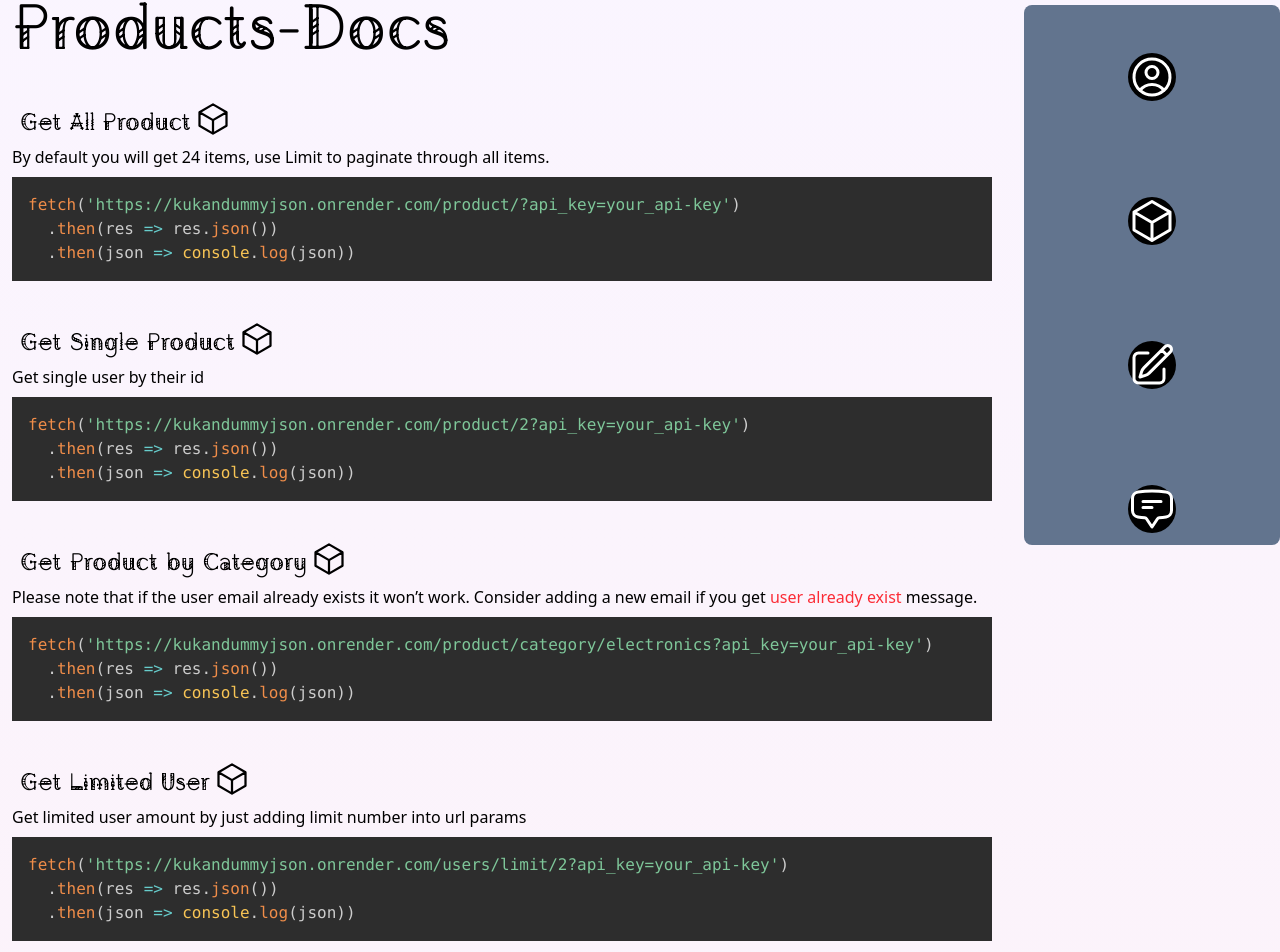
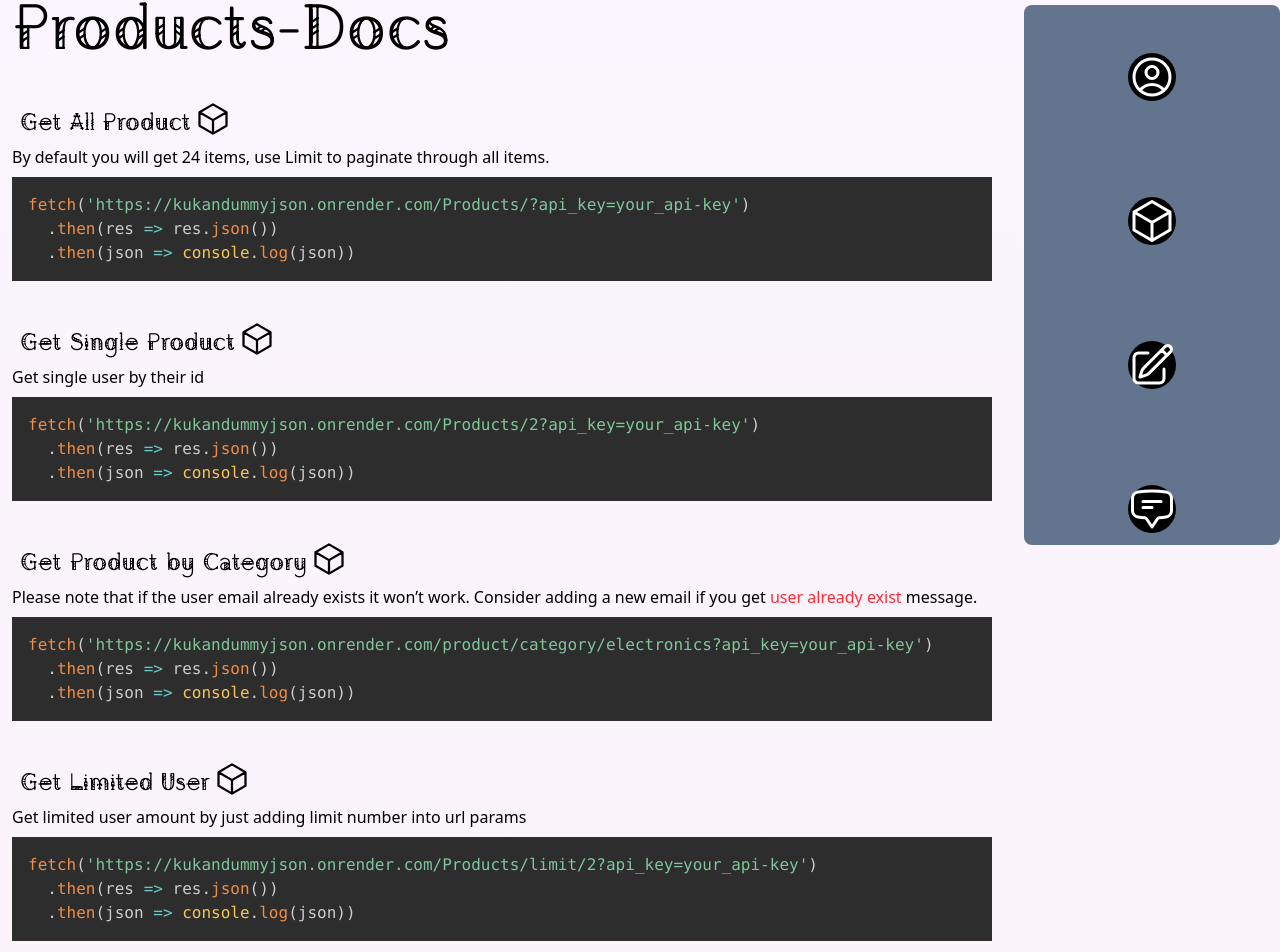
Before and after one commit to tekluabayneh/kukanApi-, a React (Vite) app in the folder kukanApi/client/: page /Product in a window 1280 px wide. Shown: the part 123-1075 px from the top of the page. Built offline with nearby package versions, Linux system fonts and the light colour scheme.

Commit message:
route fix

```diff
--- a/kukanApi/client/src/pages/Product/Product.jsx
+++ b/kukanApi/client/src/pages/Product/Product.jsx
@@ -35,7 +35,7 @@ const ProductsDocs = () => {
             </p>
             <div className="pr-5">
               <SyntaxHighlighter language="javascript" style={tomorrow}>
-                {`fetch('https://kukandummyjson.onrender.com/product/?api_key=your_api-key')
+                {`fetch('https://kukandummyjson.onrender.com/Products/?api_key=your_api-key')
   .then(res => res.json())
   .then(json => console.log(json))`}
               </SyntaxHighlighter>
@@ -65,7 +65,7 @@ const ProductsDocs = () => {
             {/* Note: Should say "product" instead of "user" */}
             <div className="pr-5">
               <SyntaxHighlighter language="javascript" style={tomorrow}>
-                {`fetch('https://kukandummyjson.onrender.com/product/2?api_key=your_api-key')
+                {`fetch('https://kukandummyjson.onrender.com/Products/2?api_key=your_api-key')
   .then(res => res.json())
   .then(json => console.log(json))`}
               </SyntaxHighlighter>
@@ -133,7 +133,7 @@ const ProductsDocs = () => {
             {/* Note: Should say "product" */}
             <div className="pr-5">
               <SyntaxHighlighter language="javascript" style={tomorrow}>
-                {`fetch('https://kukandummyjson.onrender.com/users/limit/2?api_key=your_api-key')
+                {`fetch('https://kukandummyjson.onrender.com/Products/limit/2?api_key=your_api-key')
   .then(res => res.json())
   .then(json => console.log(json))`}
               </SyntaxHighlighter>
```
